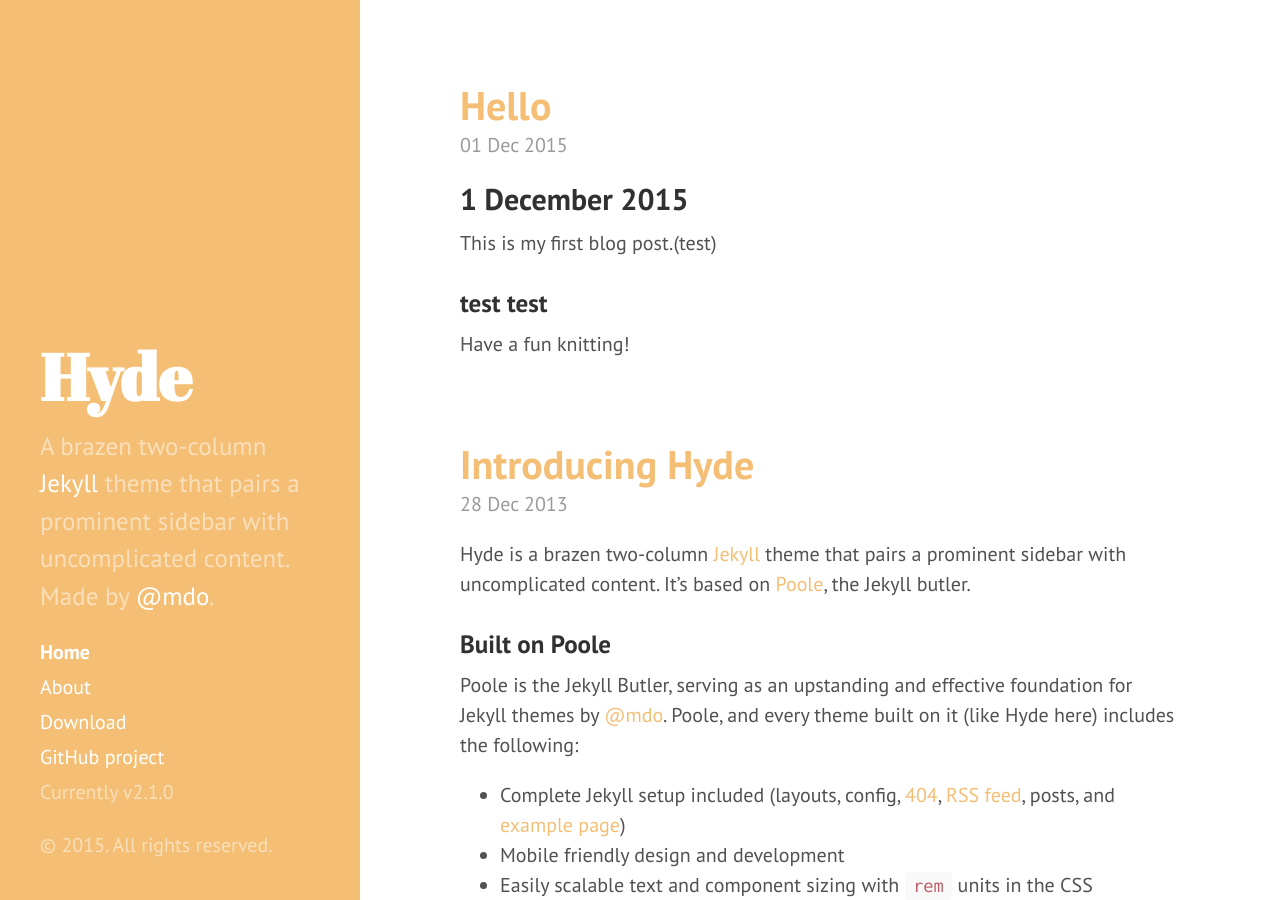
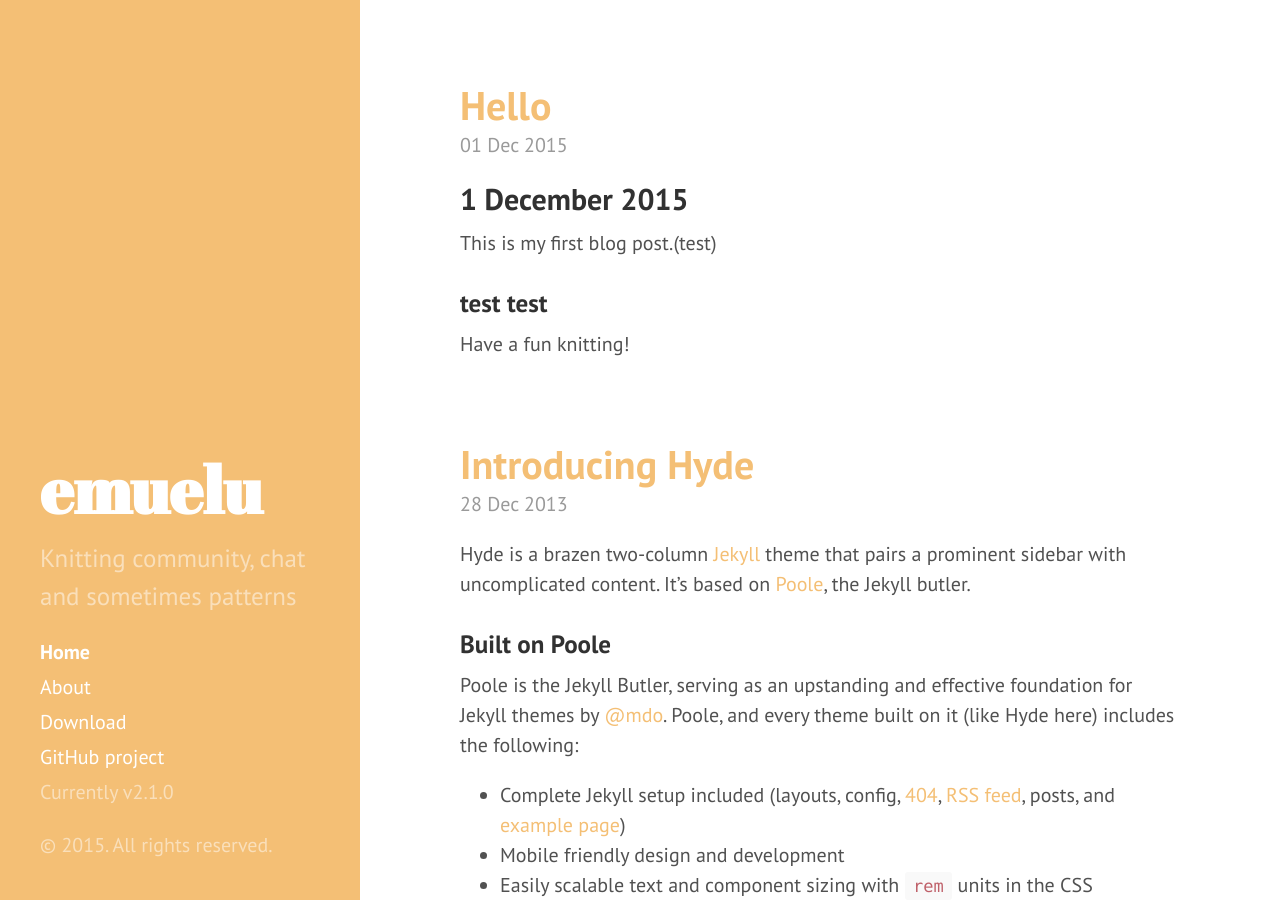
Before and after one commit to mamilaugesen/emuelu.github.io, a Jekyll site: the page built from index.html, in a window 1280 px wide and 900 px high. Built offline with Jekyll 4.4.1, drawn with Linux system fonts in a browser that asks for light colours; Markdown is read by kramdown in place of the engine named in the settings; the list of posts is cut into pages by our own code.

Commit message:
Updated _config.yml

```diff
--- a/_config.yml
+++ b/_config.yml
@@ -7,15 +7,15 @@ permalink:        pretty
 relative_permalinks: true
 
 # Setup
-title:            Hyde
-tagline:          'A Jekyll theme'
-description:      'A brazen two-column <a href="http://jekyllrb.com" target="_blank">Jekyll</a> theme that pairs a prominent sidebar with uncomplicated content. Made by <a href="https://twitter.com/mdo" target="_blank">@mdo</a>.'
-url:              http://hyde.getpoole.com
+title:            emuelu
+tagline:          'sustainable knit and crochet'
+description:      'Knitting community, chat and sometimes patterns'
+url:              http://emuelu.com
 baseurl:          /
 
 author:
-  name:           'Mark Otto'
-  url:            https://twitter.com/mdo
+  name:           ''
+  url:
 
 paginate:         5
 
```
